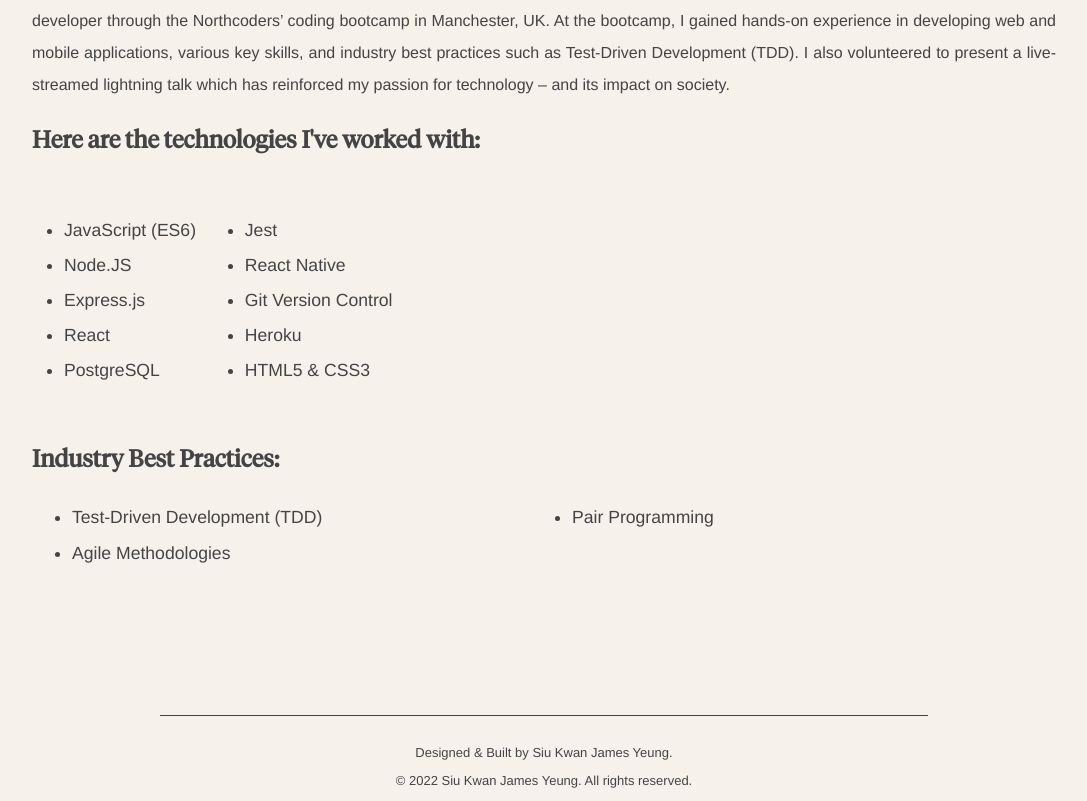
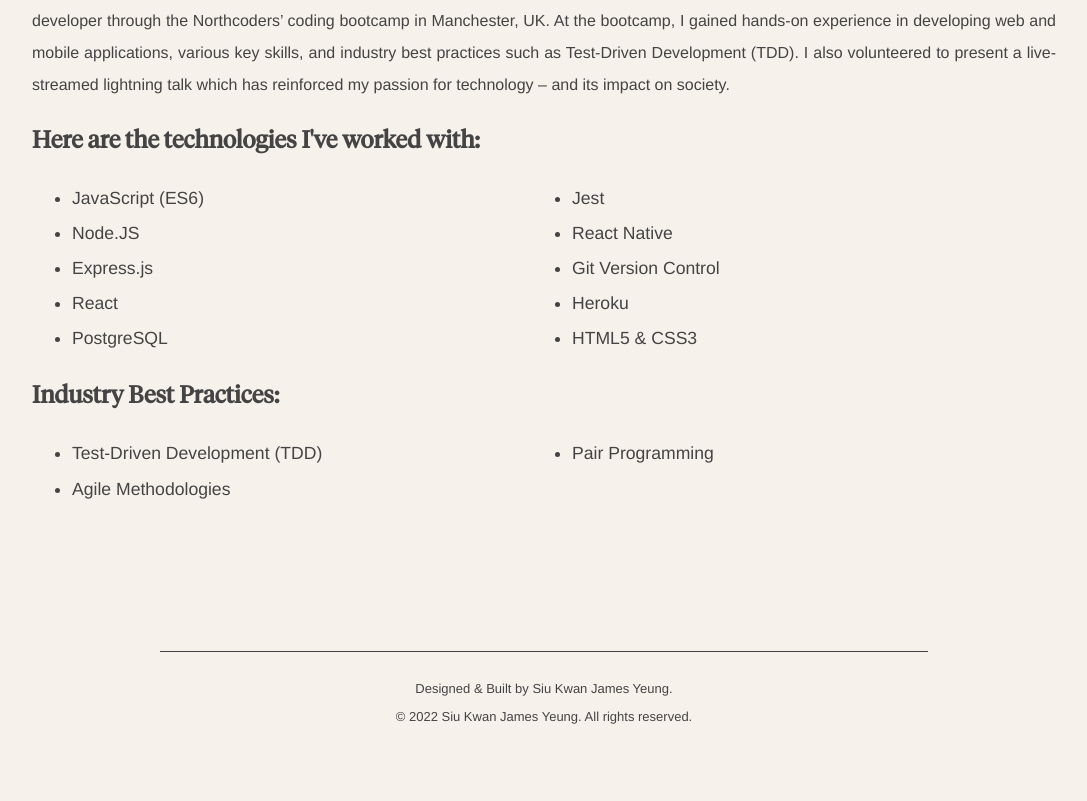
Before and after one commit to OneInfiniteLoops/Portfolio, a React (Create React App) app: page / in a window 1280 px wide. Shown: the part 1004-1805 px from the top of the page, without its empty margins (96-1183 px from the left). After the commit the page ends 1741 px from the top, so only its background shows below. Built offline with nearby package versions, Linux system fonts and the light colour scheme.

Commit message:
Amends class name of elements

```diff
--- a/src/components/About.jsx
+++ b/src/components/About.jsx
@@ -12,9 +12,10 @@ const About = () => {
         live-streamed lightning talk which has reinforced my passion for
         technology – and its impact on society.
       </p>
-      <div>
+      <div className="About-Lists">
+        <div id="Tech-List">
           <h2> Here are the technologies I've worked with:</h2>
-        <ul className="About-List">
+          <ul>
             <li>JavaScript (ES6)</li>
             <li>Node.JS</li>
             <li>Express.js</li>
@@ -26,6 +27,8 @@ const About = () => {
             <li>Heroku</li>
             <li>HTML5 & CSS3</li>
           </ul>
+        </div>
+        <div id="Practices-List">
           <h2>Industry Best Practices:</h2>
           <ul>
             <li>Test-Driven Development (TDD)</li>
@@ -34,6 +37,7 @@ const About = () => {
           </ul>
         </div>
       </div>
+    </div>
   );
 };
 
```
Lines whose indentation alone changed are shown as unchanged.
